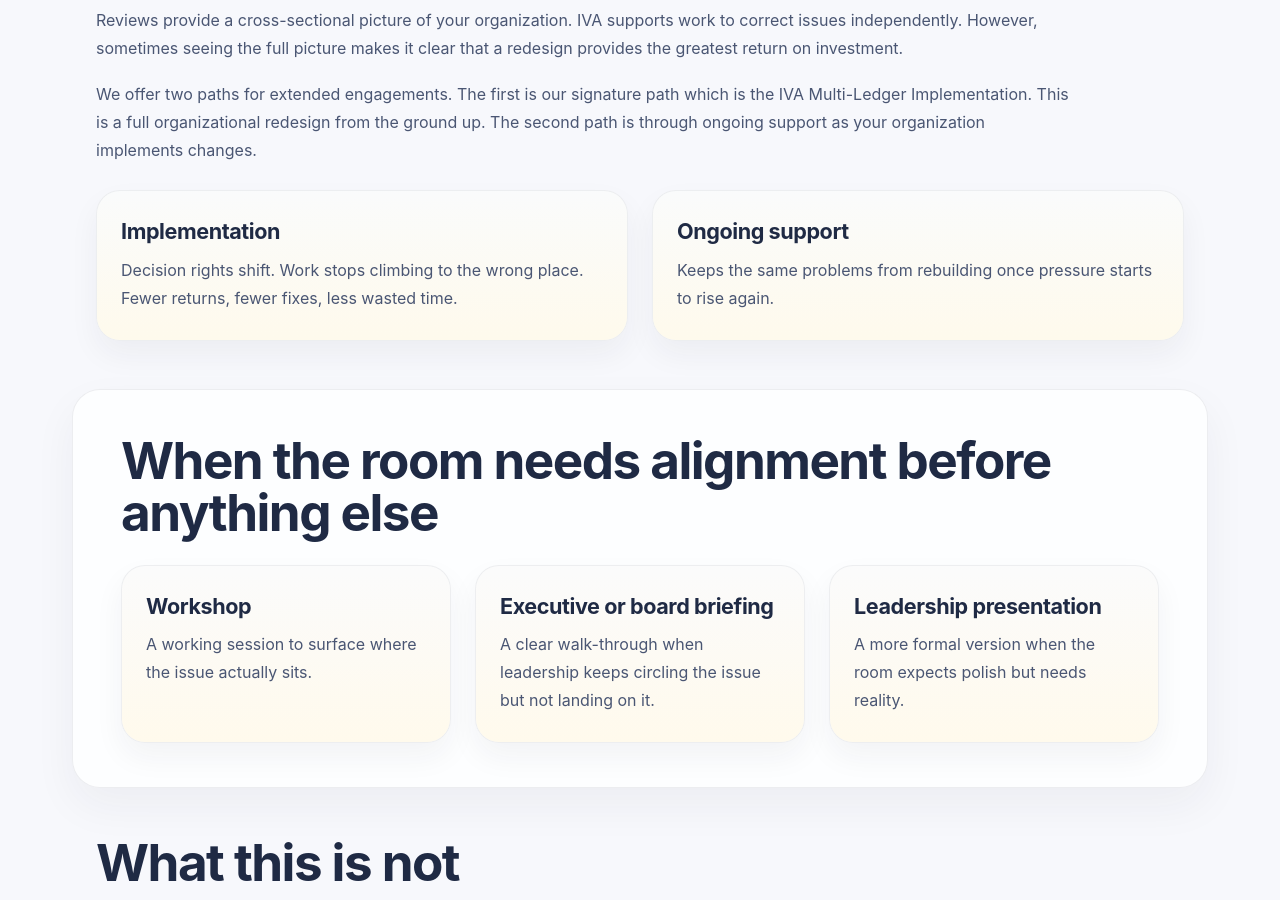
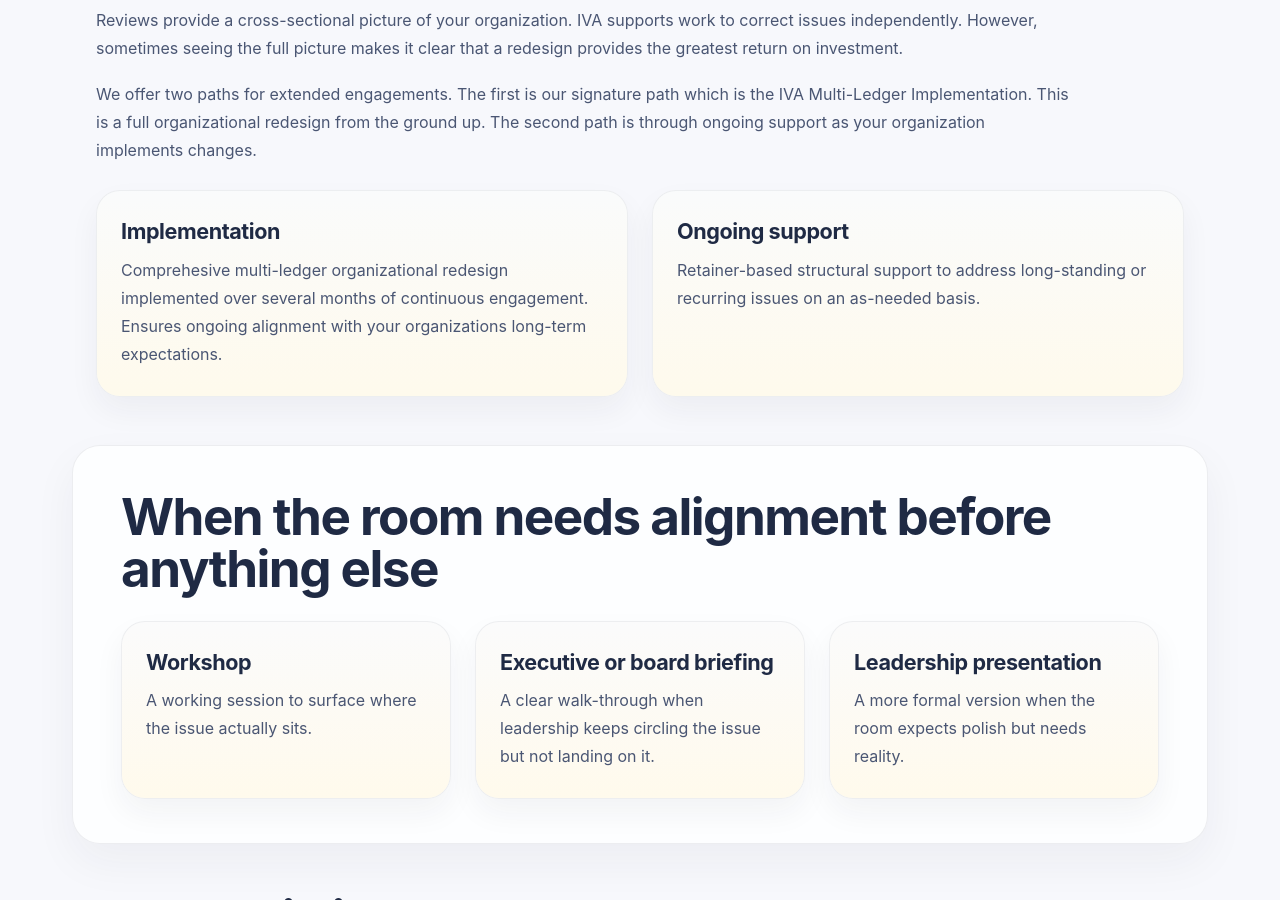
Before and after one commit to efost7873/integratedvaluearchitecture.com, a Jekyll site: the page built from services.html, in a window 1280 px wide and 900 px high, scrolled down 1329 px. Built offline with Jekyll 4.4.1, drawn with Linux system fonts in a browser that asks for light colours.

Commit message:
Revise service descriptions in services.html
Updated service descriptions for clarity and detail.

```diff
--- a/services.html
+++ b/services.html
@@ -81,7 +81,7 @@ schema_type: Service
         <a class="card-link" href="/decision-rights-redesign/">
           <h3>Implementation</h3>
           <p>
-            Decision rights shift. Work stops climbing to the wrong place. Fewer returns, fewer fixes, less wasted time.
+            Comprehesive multi-ledger organizational redesign implemented over several months of continuous engagement. Ensures ongoing alignment with your organizations long-term expectations.
           </p>
         </a>
       </article>
@@ -90,7 +90,7 @@ schema_type: Service
         <a class="card-link" href="/contact/">
           <h3>Ongoing support</h3>
           <p>
-            Keeps the same problems from rebuilding once pressure starts to rise again.
+            Retainer-based structural support to address long-standing or recurring issues on an as-needed basis.
           </p>
         </a>
       </article>
```
